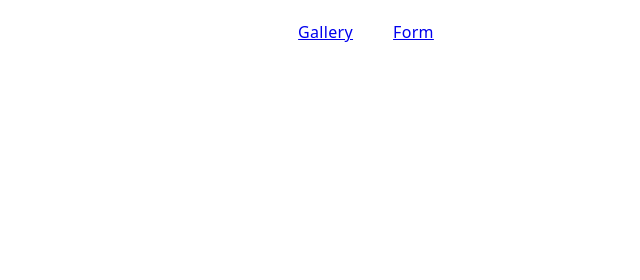
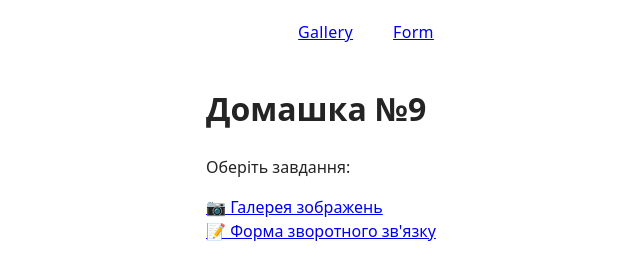
Before and after one commit to lais-sh/goit-js-hw-09, a website built with Vite: page src/index.html in a window 1280 px wide. Shown: the whole page, without its empty margins (274-914 px from the left). Built offline with nearby package versions, Linux system fonts and the light colour scheme; files whose address does not match are found by name.

Commit message:
Update index.html

```diff
--- a/src/index.html
+++ b/src/index.html
@@ -29,6 +29,13 @@
     </header>
 
     <main class="main container">
+
+      <h1 class="main-title">Домашка №9</h1>
+      <p>Оберіть завдання:</p>
+      <ul class="task-list">
+        <li><a href="./1-gallery.html">📷 Галерея зображень</a></li>
+        <li><a href="./2-form.html">📝 Форма зворотного зв'язку</a></li>
+      </ul>
     </main>
   </body>
 </html>
```
